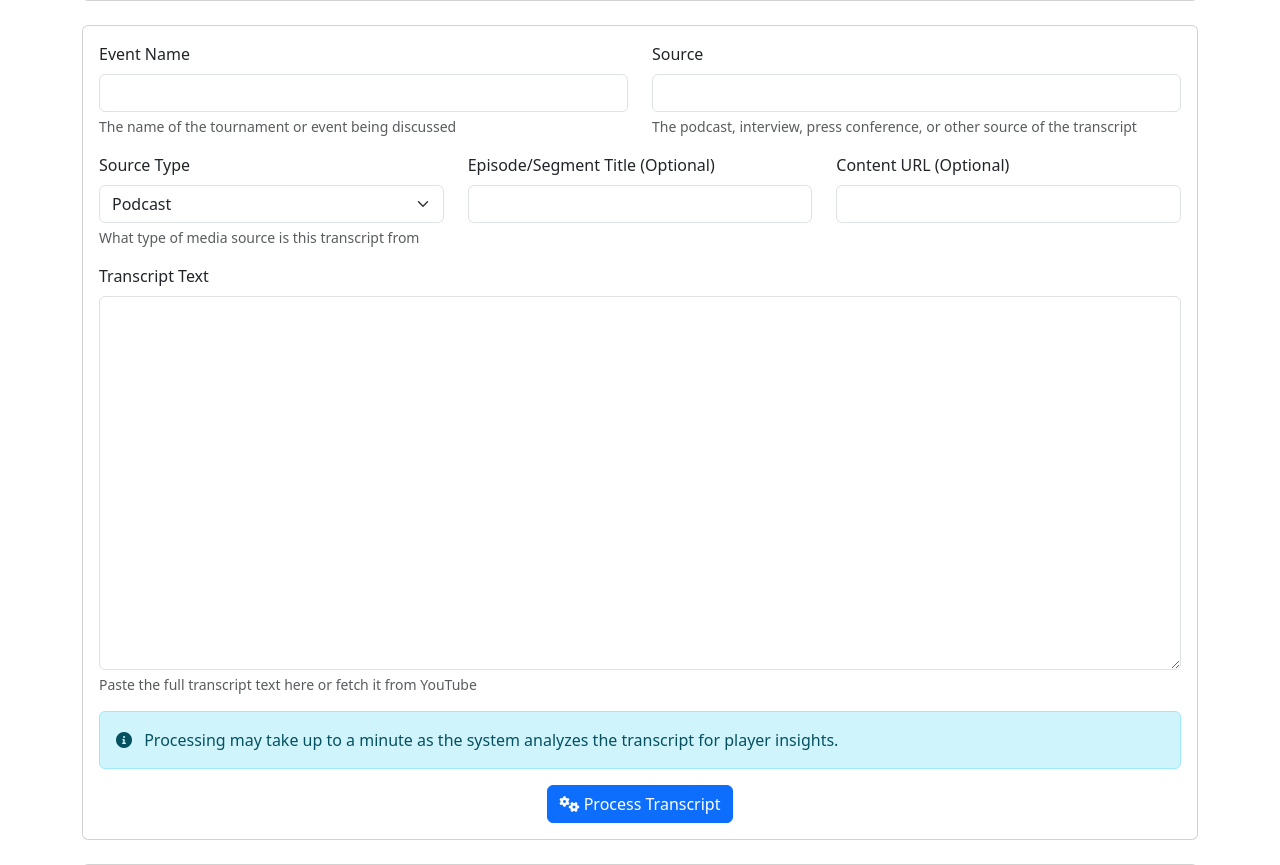
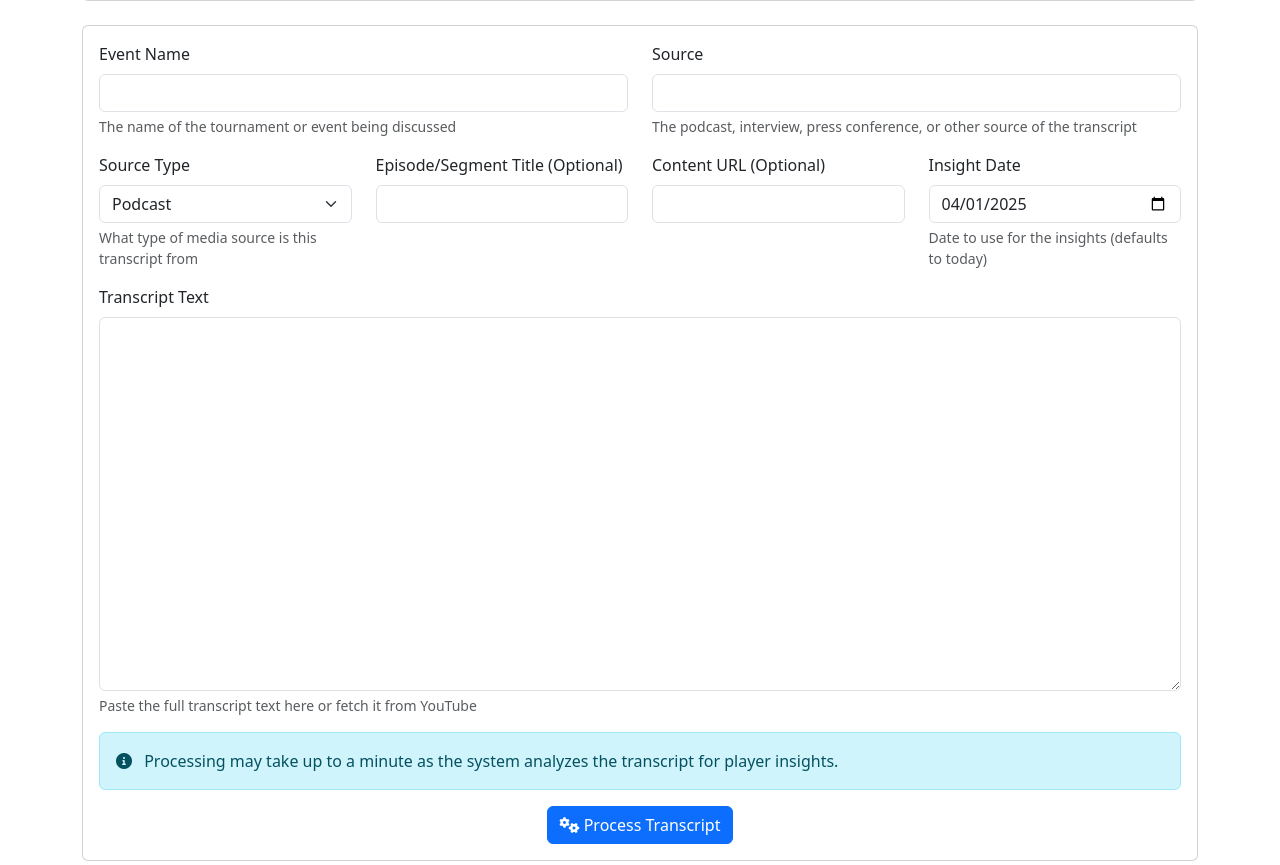
Before and after one commit to chefron/golf-betting-agent, a Flask app: page /process in a window 1280 px wide. Shown: the part 321-1186 px from the top of the page. Run offline with Flask 3, Linux system fonts and the light colour scheme; data that the repository does not hold is empty; parts of the project's set-up code (start-up, migrations or seed data) failed here and were passed over.

Commit message:
enable adding date to insight when process transcript, fix bugs for preopulating fields

```diff
--- a/web/app.py
+++ b/web/app.py
@@ -455,6 +455,7 @@ def process_transcript():
         source_type = request.form.get('source_type', 'podcast')
         episode_title = request.form.get('episode_title', '')
         content_url = request.form.get('content_url', '')
+        insight_date = request.form.get('insight_date', datetime.now().strftime("%Y-%m-%d"))
 
         if not transcript_text or not event_name or not source:
             flash('Please fill out all required fields', 'error')
@@ -507,7 +508,7 @@ def process_transcript():
                         source_type=source_type,
                         content_title=episode_title,
                         content_url=content_url,
-                        date=datetime.now().strftime("%Y-%m-%d")
+                        date=insight_date
                     )
                     insight_data['matched'] = True
                     insight_data['player_id'] = player_id
@@ -519,7 +520,11 @@ def process_transcript():
             return render_template('process_results.html',
                                  insights=extracted_insights,
                                  event_name=event_name,
-                                 source=source)
+                                 source=source,
+                                 source_type=source_type,
+                                 content_title=episode_title,
+                                 content_url=content_url,
+                                 insight_date=insight_date)
 
         except Exception as e:
             flash(f'Error processing transcript: {str(e)}', 'error')
@@ -535,7 +540,7 @@ def process_transcript():
 
     conn.close()
 
-    return render_template('process.html', sources=sources)
+    return render_template('process.html', sources=sources, today=datetime.now().strftime("%Y-%m-%d"))
 
 @app.route('/fetch_youtube_transcript', methods=['POST'])
 def fetch_youtube_transcript():
--- a/web/templates/process.html
+++ b/web/templates/process.html
@@ -58,27 +58,34 @@
                 </div>
 
                 <div class="row mb-3">
-                    <div class="col-md-4">
+                    <div class="col-md-3">
                         <label for="source_type" class="form-label">Source Type</label>
                         <select class="form-select" id="source_type" name="source_type">
                             <option value="podcast">Podcast</option>
                             <option value="interview">Interview</option>
                             <option value="press_conference">Press Conference</option>
-                            <option value="commentary">Commentary</option>
+                            <option value="series">Series</option>
                             <option value="other">Other</option>
                         </select>
                         <div class="form-text">What type of media source is this transcript from</div>
                     </div>
 
-                    <div class="col-md-4">
+                    <div class="col-md-3">
                         <label for="episode_title" class="form-label">Episode/Segment Title (Optional)</label>
                         <input type="text" class="form-control" id="episode_title" name="episode_title">
                     </div>
 
-                    <div class="col-md-4">
+                    <div class="col-md-3">
                         <label for="content_url" class="form-label">Content URL (Optional)</label>
                         <input type="url" class="form-control" id="content_url" name="content_url"
-                               id="content_url_input">
+                            id="content_url_input">
+                    </div>
+
+                    <div class="col-md-3">
+                        <label for="insight_date" class="form-label">Insight Date</label>
+                        <input type="date" class="form-control" id="insight_date" name="insight_date"
+                            value="{{ today }}">
+                        <div class="form-text">Date to use for the insights (defaults to today)</div>
                     </div>
                 </div>
 
--- a/web/templates/process_results.html
+++ b/web/templates/process_results.html
@@ -83,8 +83,8 @@
                                 <div class="accordion-body">
                                     <p>{{ insight.text }}</p>
                                     <div class="d-grid gap-2">
-                                        <a href="{{ url_for('add_new_insight') }}?player_name={{ insight.player_name|urlencode }}&text={{ insight.text|urlencode }}&source={{ source|urlencode }}&source_type={{ source_type|urlencode }}&content_title={{ content_title|urlencode if content_title else '' }}&content_url={{ content_url|urlencode if content_url else '' }}"
-                                           class="btn btn-primary" target="_blank">
+                                        <a href="{{ url_for('add_new_insight') }}?player_name={{ insight.player_name|urlencode }}&text={{ insight.text|urlencode }}&source={{ source|urlencode }}&source_type={{ source_type|urlencode }}&content_title={{ content_title|urlencode if content_title else '' }}&content_url={{ content_url|urlencode if content_url else '' }}&date={{ insight_date|urlencode if insight_date else '' }}"
+                                        class="btn btn-primary" target="_blank">
                                             <i class="fas fa-plus"></i> Add Manually
                                         </a>
                                     </div>
```
